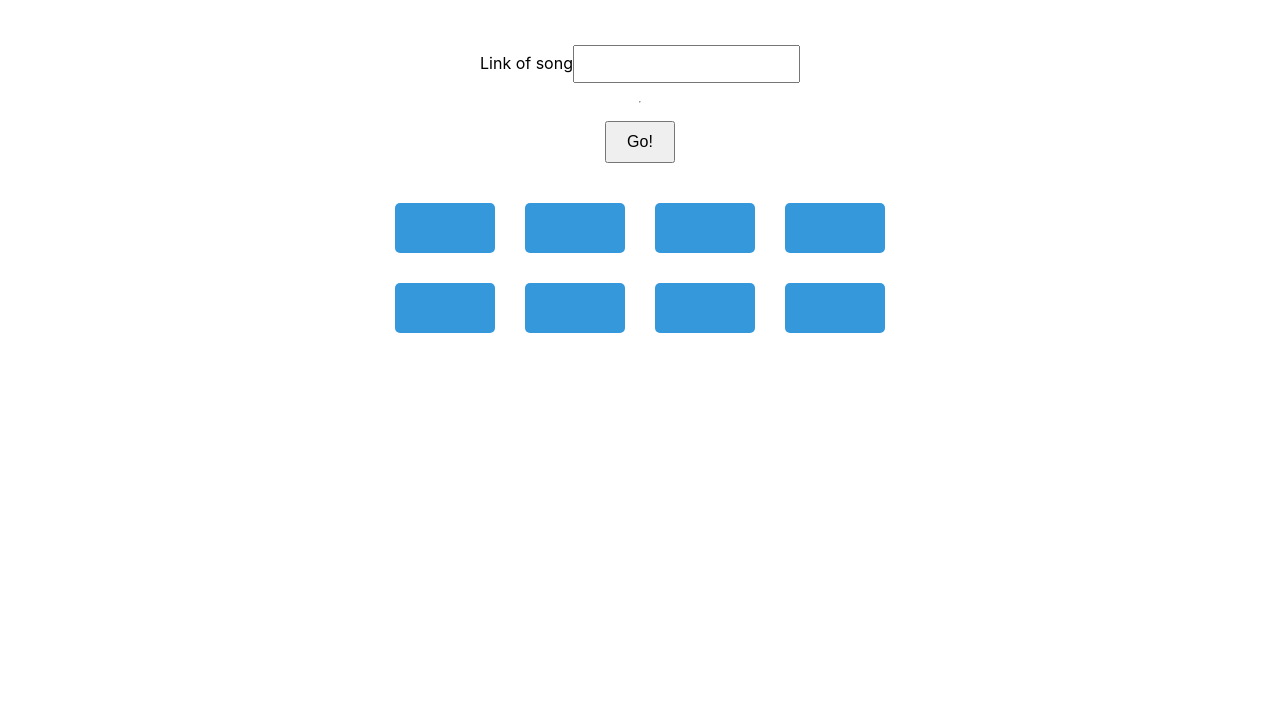
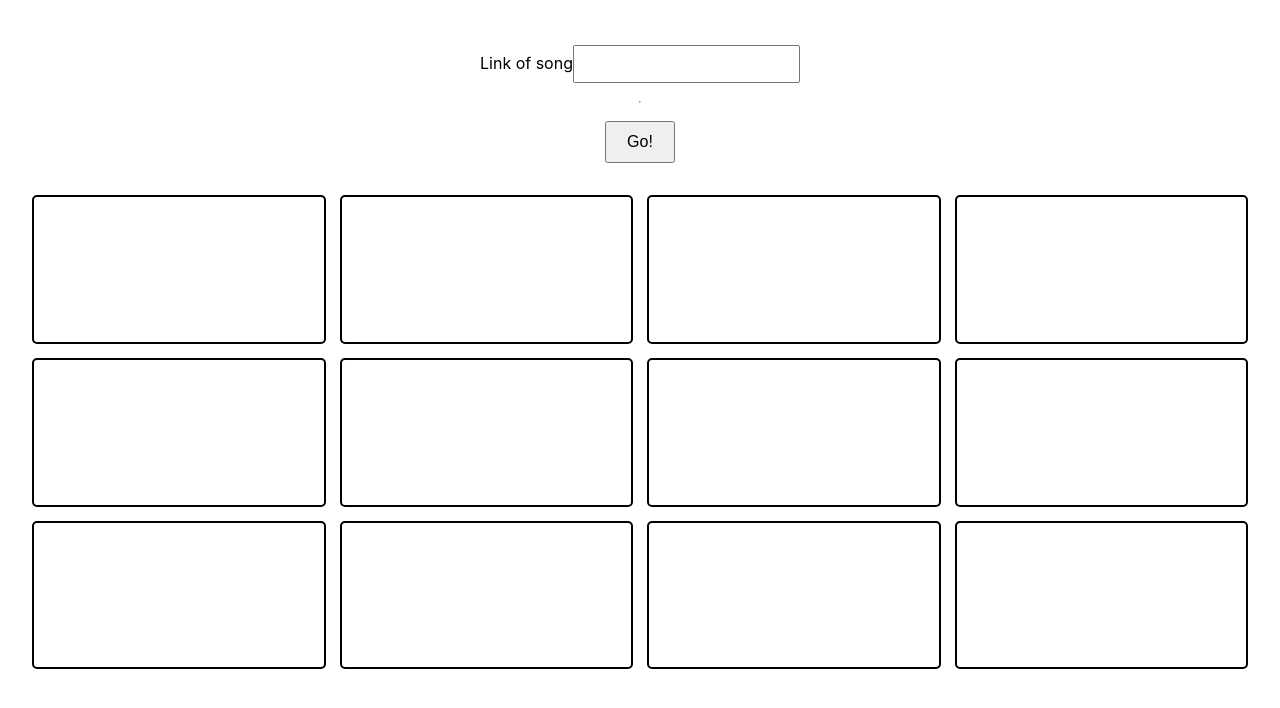
Before and after one commit to gracetownland/Hackcamp2024, a React (Create React App) app in the folder voice-buddy/: page / in a window 1280 px wide. Shown: the top 708 px of the page. Built offline with nearby package versions, Linux system fonts and the light colour scheme.

Commit message:
added all rectangles

```diff
--- a/voice-buddy/src/App.js
+++ b/voice-buddy/src/App.js
@@ -8,7 +8,7 @@ export default function App() {
   return (
     <div className="app-container">
       <Form />
-      <RectangleGrid />
+      <RectangleGrid numRows={3} />
     </div>
   );
 }
--- a/voice-buddy/src/Components/Rectangle.css
+++ /dev/null
@@ -1,7 +0,0 @@
-.rectangle {
-  width: 100px; /* Adjust width as needed */
-  height: 50px; /* Adjust height as needed */
-  background-color: #3498db;
-  border-radius: 5px;
-  margin: 10px; /* Adds space around each rectangle */
-}
--- a/voice-buddy/src/Components/RectangleGrid.css
+++ b/voice-buddy/src/Components/RectangleGrid.css
@@ -1,11 +1,26 @@
 .rectangle-grid {
-  display: grid;
-  grid-template-columns: repeat(4, 1fr); /* Four rectangles per row */
-  gap: 10px; /* Space between rectangles */
+  display: flex;
+  width: 100%;
+  gap: 10px;
+  padding: 0 10px;
+  box-sizing: border-box;
+  flex-wrap: wrap;
+  justify-content: space-around;
 }
 
-.rectangle-grid div {
-  display: flex;
-  justify-content: center;
-  align-items: center;
+.rectangle {
+  flex: 1 1 calc(25% - 20px); /* Each rectangle takes up 25% width, minus gap space */
+  background-color: transparent;
+  border: 2px solid black;
+  border-radius: 5px;
+  margin: 2px;
+  max-width: 100%;
+  position: relative;           /* Necessary for aspect ratio trick */
+  color: antiquewhite;
 }
+
+.rectangle::before {
+  content: '';
+  display: block;
+  padding-top: 50%;            /* 50% of width, making height half of width */
+}
--- a/voice-buddy/src/Components/RectangleGrid.js
+++ b/voice-buddy/src/Components/RectangleGrid.js
@@ -1,19 +1,15 @@
 // RectangleGrid.js
 import React from 'react';
-import Rectangle from './Rectangle';
 import './RectangleGrid.css';
 
-export default function RectangleGrid() {
+export default function RectangleGrid({ numRows }) {
+  const rectangles = Array.from({ length: numRows * 4 }); // Array with total number of rectangles (numRows * 4)
+
   return (
     <div className="rectangle-grid">
-      <div><Rectangle /></div>
-      <div><Rectangle /></div>
-      <div><Rectangle /></div>
-      <div><Rectangle /></div>
-      <div><Rectangle /></div>
-      <div><Rectangle /></div>
-      <div><Rectangle /></div>
-      <div><Rectangle /></div>
+      {rectangles.map((_, index) => (
+        <div key={index} className="rectangle"></div>
+      ))}
     </div>
   );
 }
```
